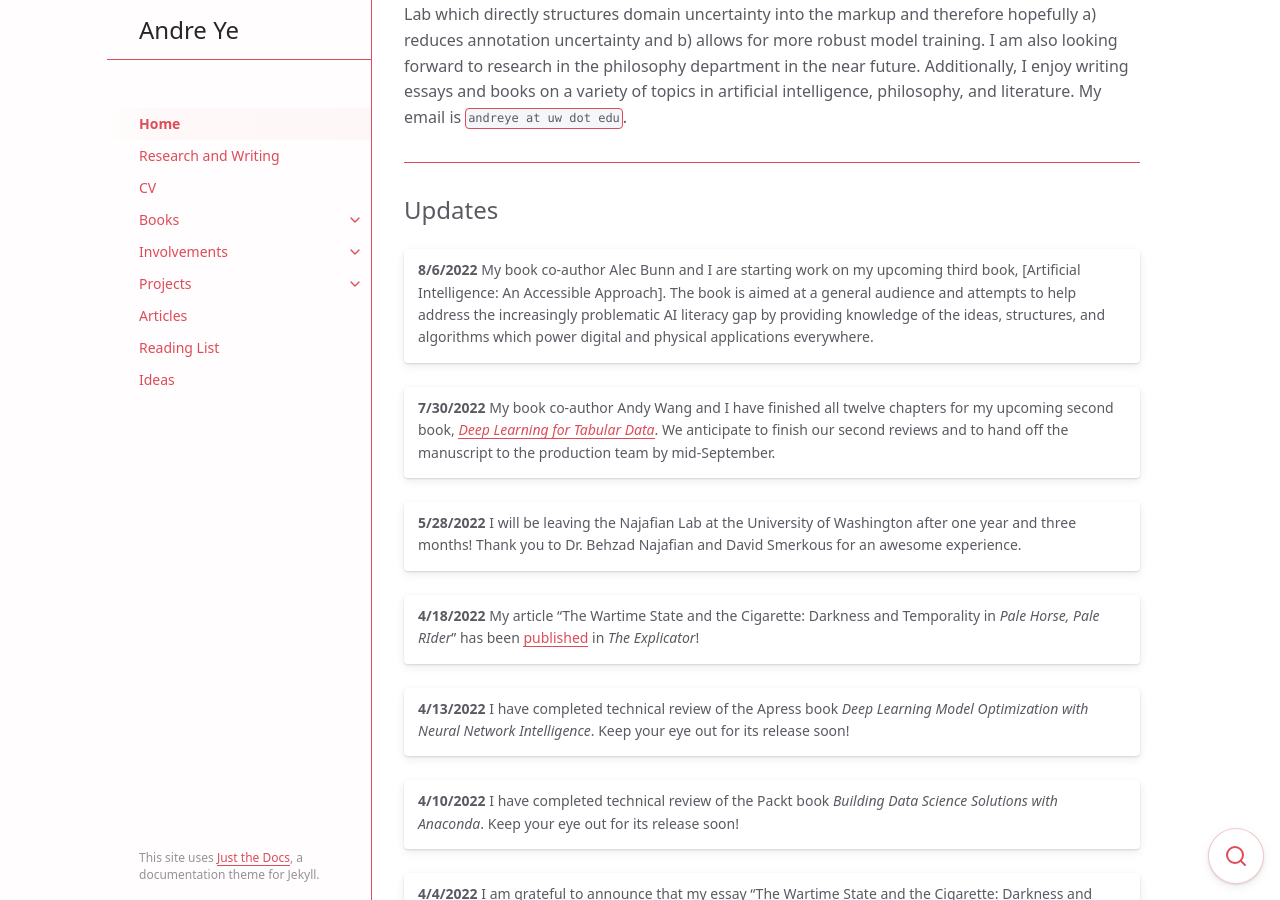
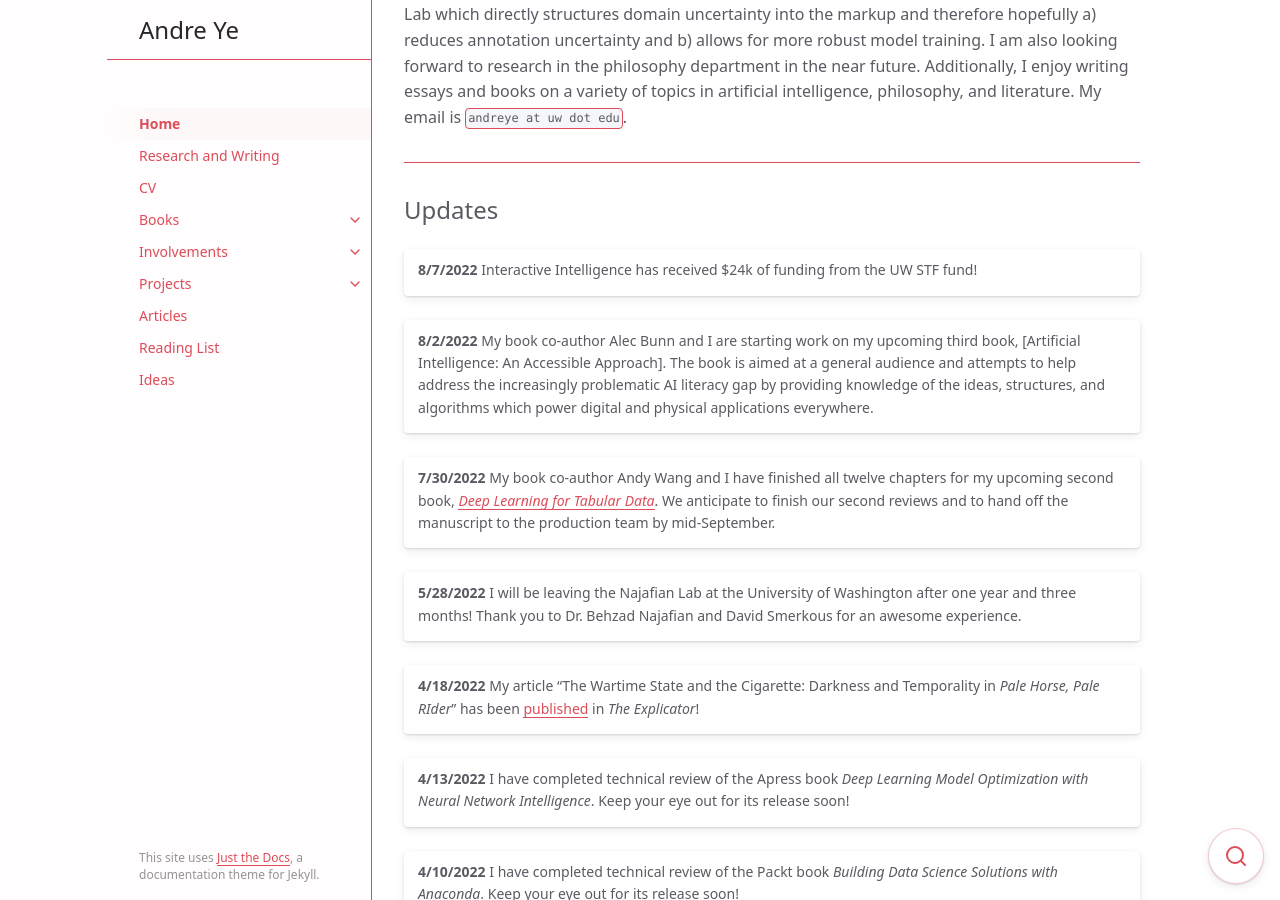
Before and after one commit to andre-ye/andre-ye.github.io-retired, a Jekyll site: the page built from index.md, in a window 1280 px wide and 900 px high, scrolled down 470 px. Built offline with Jekyll 4.4.1, drawn with Linux system fonts in a browser that asks for light colours; nearby versions of some CDN libraries.

Commit message:
Update index.md

```diff
--- a/index.md
+++ b/index.md
@@ -34,7 +34,9 @@ Welcome to my personal website! You can find information about my work, projects
 Updates
 {: .fs-6 .fw-400 }
 
-| **8/6/2022** My book co-author Alec Bunn and I are starting work on my upcoming third book, [Artificial Intelligence: An Accessible Approach]. The book is aimed at a general audience and attempts to help address the increasingly problematic AI literacy gap by providing knowledge of the ideas, structures, and algorithms which power digital and physical applications everywhere. |
+| **8/7/2022** Interactive Intelligence has received $24k of funding from the UW STF fund! |
+
+| **8/2/2022** My book co-author Alec Bunn and I are starting work on my upcoming third book, [Artificial Intelligence: An Accessible Approach]. The book is aimed at a general audience and attempts to help address the increasingly problematic AI literacy gap by providing knowledge of the ideas, structures, and algorithms which power digital and physical applications everywhere. |
 
 | **7/30/2022** My book co-author Andy Wang and I have finished all twelve chapters for my upcoming second book, [*Deep Learning for Tabular Data*](https://andre-ye.github.io/docs/books/dl-for-tabular/). We anticipate to finish our second reviews and to hand off the manuscript to the production team by mid-September. |
 
```
